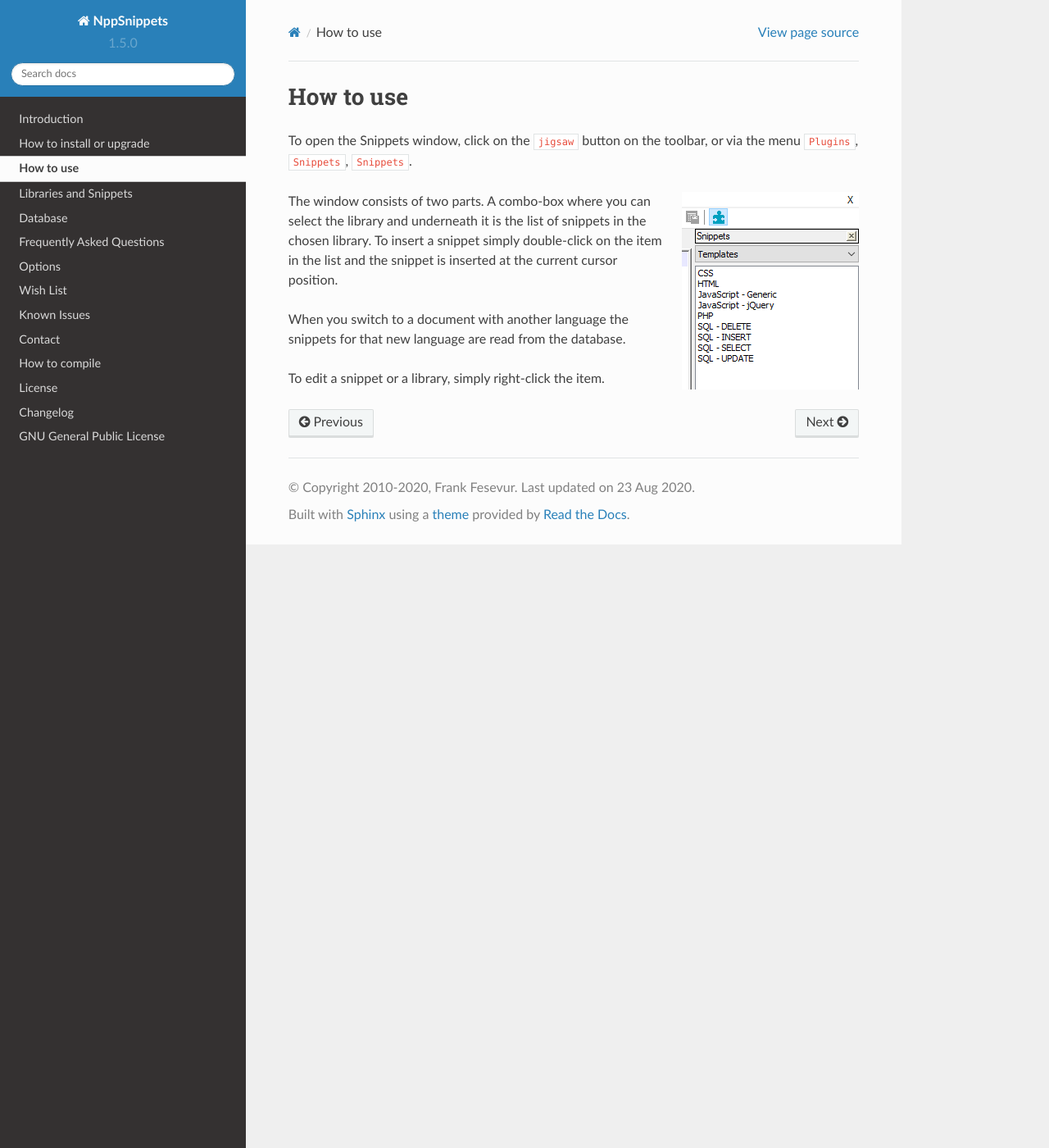
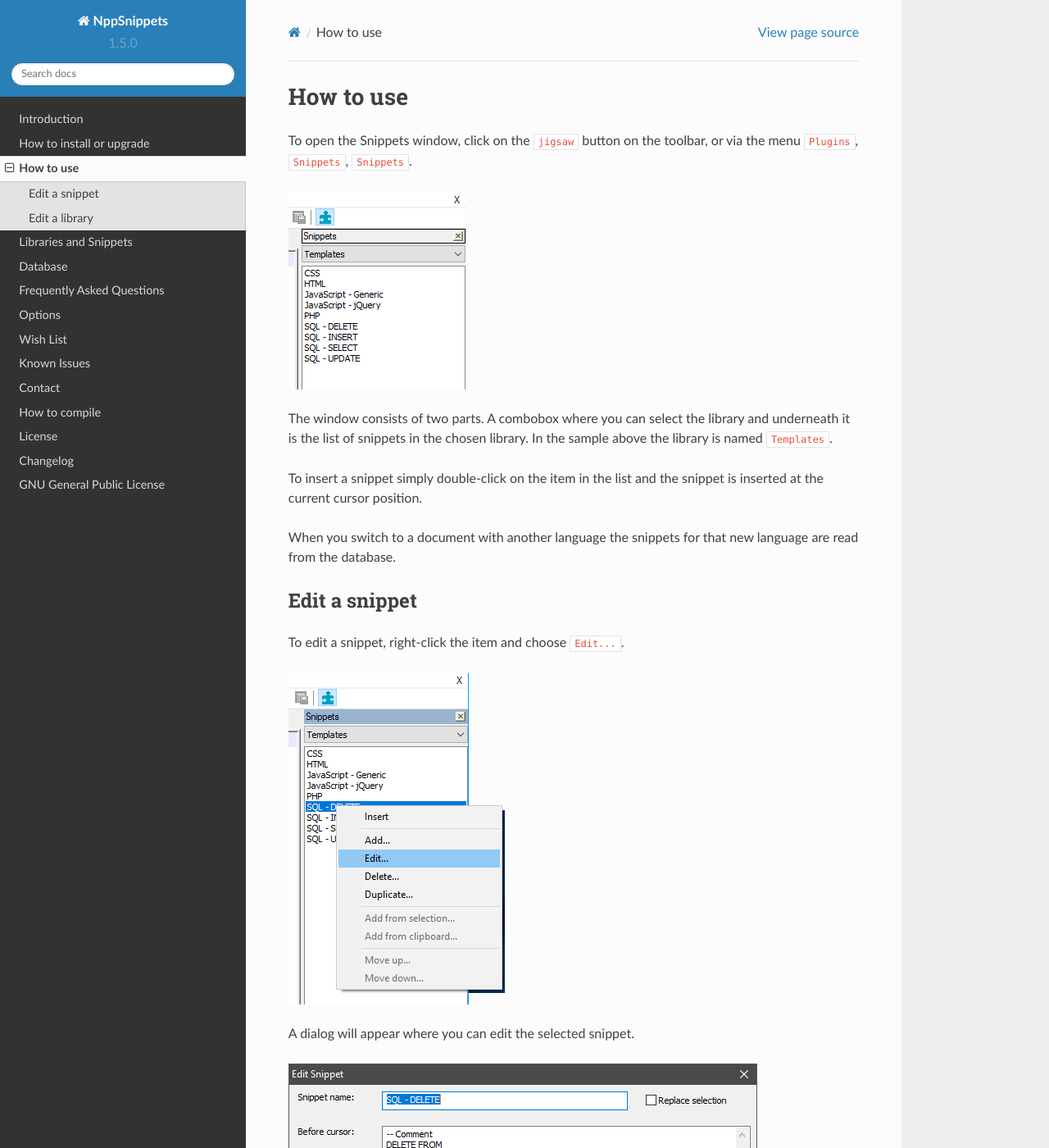
Before and after one commit to ffes/nppsnippets, a Sphinx documentation site: the page built from docs/usage.rst, in a window 1280 px wide and 1400 px high. Shown: the whole window at 82% size. Built offline with Sphinx 7.4.7 and the Read the Docs theme 2.0.0, drawn with Linux system fonts in a browser that asks for light colours; some of the changed text lies outside the part shown.

Commit message:
Add more images to the Usage page

```diff
--- a/docs/changelog.rst
+++ b/docs/changelog.rst
@@ -13,6 +13,8 @@
    It adds two menu items to the ``Plugins`` menu to set the focus to the lists of libraries and the lists snippets.
    In ``Settings``, ``Shortcut Mapper...`` you can assign your own key shortcuts to these actions.
    Apart from these menu items the plugin is generally more keyboard friendly.
+
+-  Add more images to the page :ref:`usage`.
 
 .. _issue #31: https://github.com/ffes/nppsnippets/issues/31
 
--- a/docs/usage.rst
+++ b/docs/usage.rst
@@ -5,15 +7,38 @@
 toolbar, or via the menu ``Plugins``, ``Snippets``, ``Snippets``.
 
 .. image:: images/main.png
-    :align: right
-    :alt: main view
+    :alt: Main view
 
-The window consists of two parts. A combo-box where you can select the
+The window consists of two parts. A combobox where you can select the
 library and underneath it is the list of snippets in the chosen library.
+In the sample above the library is named ``Templates``.
+
 To insert a snippet simply double-click on the item in the list and the
 snippet is inserted at the current cursor position.
 
 When you switch to a document with another language the snippets for
 that new language are read from the database.
 
-To edit a snippet or a library, simply right-click the item.
+
+Edit a snippet
+--------------
+
+To edit a snippet, right-click the item and choose ``Edit...``.
+
+.. image:: images/context-menu-snippet.png
+    :alt: Context menu to edit a snippet
+
+A dialog will appear where you can edit the selected snippet.
+
+.. image:: images/edit-snippet.png
+    :alt: Dialog to edit the snippet
+
+
+Edit a library
+--------------
+
+To edit a library, right-click the name of the library.
+A context menu will appear and choose ``Edit library...``.
+
+.. image:: images/context-menu-library.png
+    :alt: Context menu to edit a library
```
Also changed, not shown: other parts of docs/usage.rst (+2 -0 lines), docs/images/context-menu-library.png (added), docs/images/context-menu-snippet.png (added), docs/images/edit-snippet.png (added).
